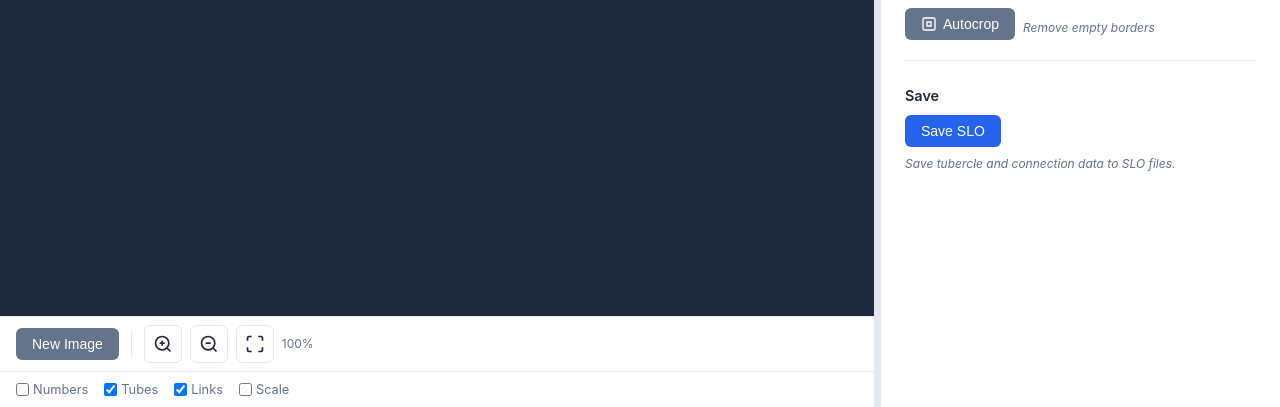
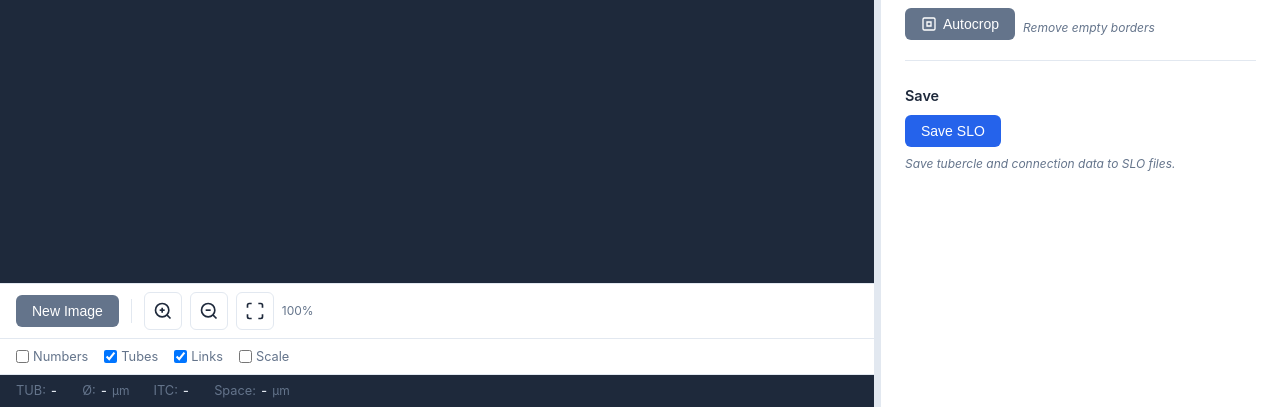
Before and after one commit to MikeWise2718/fish_scales, a Flask app: template src/fish_scale_ui/templates/workspace.html in a window 1280 px wide. Shown: the part 393-800 px from the top of the page. Run offline with Flask 3, Linux system fonts and the light colour scheme; the template is opened without the code that fills it, so the values that code supplies are empty.

Commit message:
Add always-visible statistics bar under image (Tweak 8)
- Compact stats bar below overlay toggles showing TUB/ITC counts and mean measurements
- Updates in real-time with extraction and edits
- Dark theme matching image panel
- Also changed +/- to ± symbol in statistics display

🤖 Generated with [Claude Code](https://claude.com/claude-code)

Co-Authored-By: Claude Opus 4.5 <noreply@anthropic.com>

```diff
--- a/src/fish_scale_ui/static/css/main.css
+++ b/src/fish_scale_ui/static/css/main.css
@@ -1268,6 +1268,39 @@ body {
     white-space: nowrap;
 }
 
+/* Statistics Bar (always visible under image) */
+.stats-bar {
+    display: flex;
+    align-items: center;
+    gap: 1.5rem;
+    padding: 0.4rem 1rem;
+    background-color: #1e293b;
+    border-top: 1px solid var(--border-color);
+    font-size: 0.8rem;
+    color: #94a3b8;
+}
+
+.stats-bar-item {
+    display: flex;
+    align-items: center;
+    gap: 0.25rem;
+}
+
+.stats-bar-label {
+    color: #64748b;
+}
+
+.stats-bar-value {
+    color: #e2e8f0;
+    font-weight: 500;
+    font-variant-numeric: tabular-nums;
+}
+
+.stats-bar-unit {
+    color: #64748b;
+    font-size: 0.75rem;
+}
+
 /* ========================================
    Phase 3 Styles - Edit Tab
    ======================================== */
--- a/src/fish_scale_ui/static/js/data.js
+++ b/src/fish_scale_ui/static/js/data.js
@@ -105,15 +105,38 @@ window.data = (function() {
         document.getElementById('statNTubercles').textContent = stats.n_tubercles ?? '-';
         document.getElementById('statMeanDiameter').textContent =
             stats.mean_diameter_um !== undefined
-                ? `${stats.mean_diameter_um.toFixed(2)} +/- ${stats.std_diameter_um?.toFixed(2) || '0.00'}`
+                ? `${stats.mean_diameter_um.toFixed(2)} ± ${stats.std_diameter_um?.toFixed(2) || '0.00'}`
                 : '-';
         document.getElementById('statNEdges').textContent = stats.n_edges ?? '-';
         document.getElementById('statMeanSpace').textContent =
             stats.mean_space_um !== undefined
-                ? `${stats.mean_space_um.toFixed(2)} +/- ${stats.std_space_um?.toFixed(2) || '0.00'}`
+                ? `${stats.mean_space_um.toFixed(2)} ± ${stats.std_space_um?.toFixed(2) || '0.00'}`
                 : '-';
         document.getElementById('statGenus').textContent = stats.suggested_genus ?? '-';
         document.getElementById('statConfidence').textContent = stats.classification_confidence ?? '-';
+
+        // Also update the always-visible stats bar
+        const statsBarTubercles = document.getElementById('statsBarTubercles');
+        const statsBarDiameter = document.getElementById('statsBarDiameter');
+        const statsBarEdges = document.getElementById('statsBarEdges');
+        const statsBarSpace = document.getElementById('statsBarSpace');
+
+        if (statsBarTubercles) {
+            statsBarTubercles.textContent = stats.n_tubercles ?? '-';
+        }
+        if (statsBarDiameter) {
+            statsBarDiameter.textContent = stats.mean_diameter_um !== undefined
+                ? `${stats.mean_diameter_um.toFixed(2)} ± ${stats.std_diameter_um?.toFixed(2) || '0.00'}`
+                : '-';
+        }
+        if (statsBarEdges) {
+            statsBarEdges.textContent = stats.n_edges ?? '-';
+        }
+        if (statsBarSpace) {
+            statsBarSpace.textContent = stats.mean_space_um !== undefined
+                ? `${stats.mean_space_um.toFixed(2)} ± ${stats.std_space_um?.toFixed(2) || '0.00'}`
+                : '-';
+        }
     }
 
     // Highlight a tubercle row
--- a/src/fish_scale_ui/templates/workspace.html
+++ b/src/fish_scale_ui/templates/workspace.html
@@ -60,6 +60,28 @@
                 <input type="checkbox" id="toggleScale">
                 <span>Scale</span>
             </label>
+        </div>
+
+        <!-- Statistics bar (always visible) -->
+        <div class="stats-bar" id="statsBar">
+            <div class="stats-bar-item">
+                <span class="stats-bar-label">TUB:</span>
+                <span id="statsBarTubercles" class="stats-bar-value">-</span>
+            </div>
+            <div class="stats-bar-item">
+                <span class="stats-bar-label">Ø:</span>
+                <span id="statsBarDiameter" class="stats-bar-value">-</span>
+                <span class="stats-bar-unit">µm</span>
+            </div>
+            <div class="stats-bar-item">
+                <span class="stats-bar-label">ITC:</span>
+                <span id="statsBarEdges" class="stats-bar-value">-</span>
+            </div>
+            <div class="stats-bar-item">
+                <span class="stats-bar-label">Space:</span>
+                <span id="statsBarSpace" class="stats-bar-value">-</span>
+                <span class="stats-bar-unit">µm</span>
+            </div>
         </div>
     </div>
 
```
Also changed, not shown: specs/ui-implementation-phases.md (+8 -0 lines).
